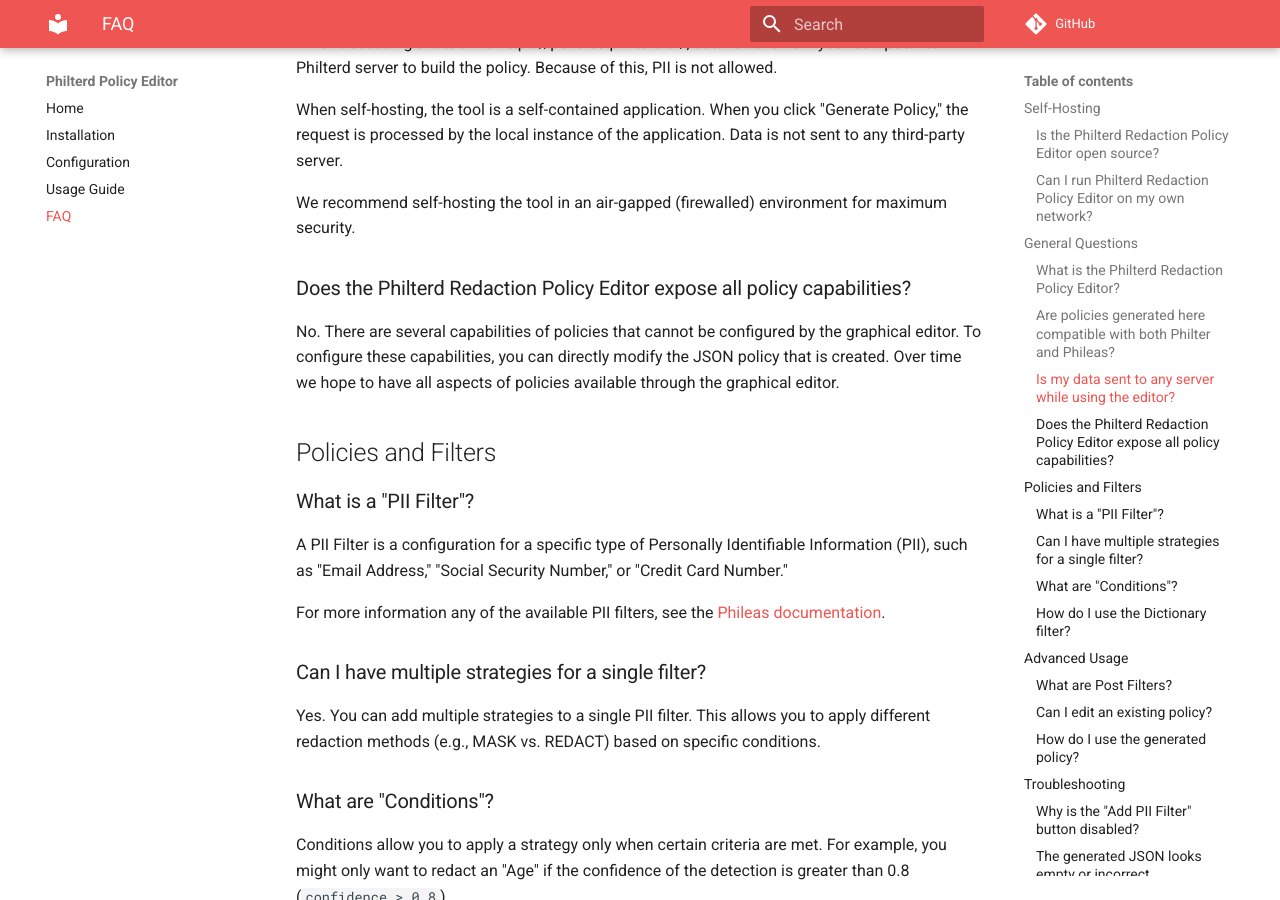
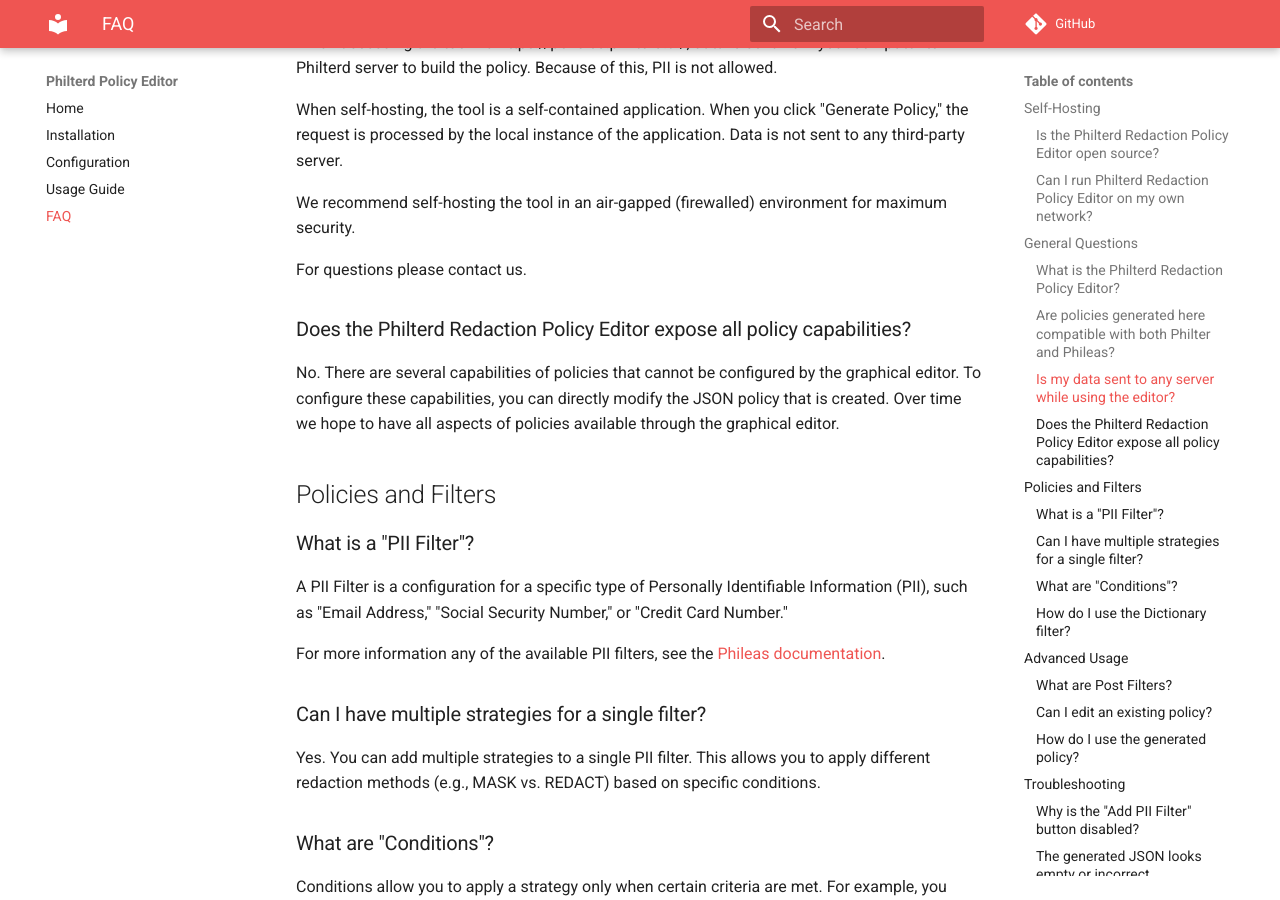
Before and after one commit to philterd/philterd-redaction-policy-editor, an MkDocs documentation site: the page built from docs/docs/faq.md, in a window 1280 px wide and 900 px high, scrolled down 914 px. Built offline with MkDocs 1.6.1 and Material for MkDocs 9.7.7, drawn with Linux system fonts in a browser that asks for light colours; comment, search, counter and statistics services are not loaded.

Commit message:
Updating the docs.

```diff
--- a/docs/docs/faq.md
+++ b/docs/docs/faq.md
@@ -24,6 +24,8 @@
 When self-hosting, the tool is a self-contained application. When you click "Generate Policy," the request is processed by the local instance of the application. Data is not sent to any third-party server.
 
 We recommend self-hosting the tool in an air-gapped (firewalled) environment for maximum security.
+
+For questions please contact us.
 
 ### Does the Philterd Redaction Policy Editor expose all policy capabilities?
 No. There are several capabilities of policies that cannot be configured by the graphical editor. To configure these capabilities, you can directly modify the JSON policy that is created. Over time we hope to have all aspects of policies available through the graphical editor.
```
